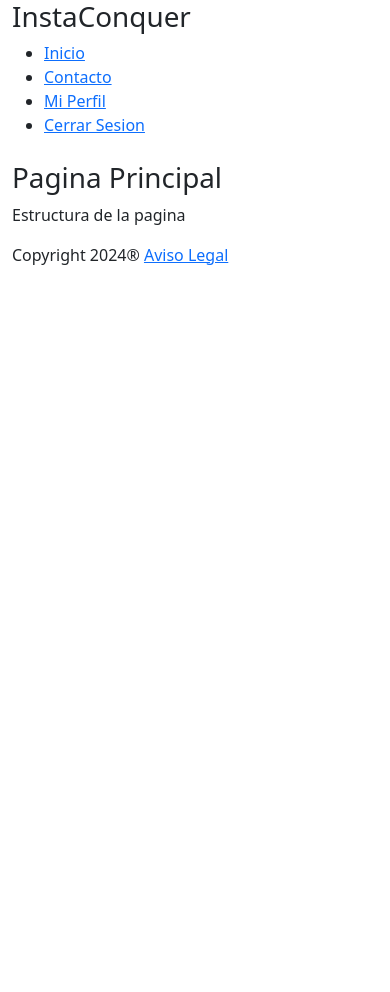
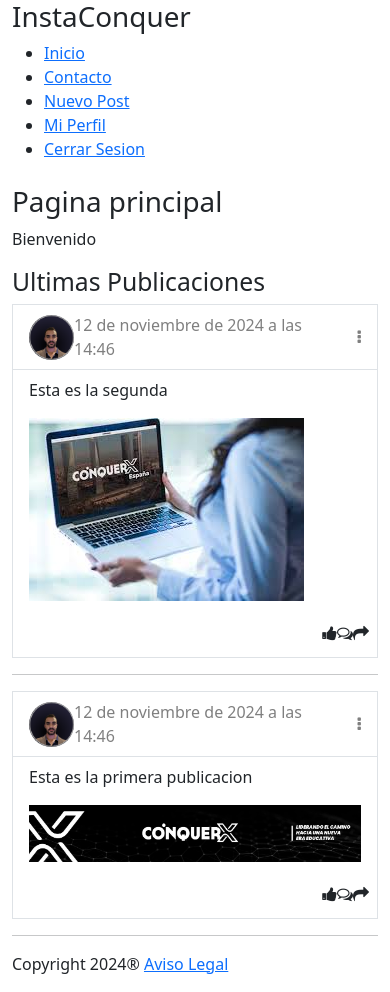
Before and after one commit to alxserrano93/IG-Proyect, a Django app: page / in a window 390 px wide. Before the commit the page ends 265 px from the top, so only its background shows below. Run offline with Django 5.2, Linux system fonts and the light colour scheme; a user stored in the database is signed in; data comes from the database, SQL or seed files in the repository; both versions use the stored data as it was after the commit.

Commit message:
Adding Posts to the app and resources for templates bootstrap

```diff
--- a/instagram/settings.py
+++ b/instagram/settings.py
@@ -1,5 +1,6 @@
 
 from pathlib import Path
+from django.urls import reverse_lazy
 
 # Build paths inside the project like this: BASE_DIR / 'subdir'.
 BASE_DIR = Path(__file__).resolve().parent.parent
@@ -121,3 +122,6 @@ DEFAULT_AUTO_FIELD = 'django.db.models.BigAutoField'
 
 CRISPY_ALLOWED_TEMPLATE_PACK = 'bootstrap5'
 CRISPY_TEMPLATE_PACK = 'bootstrap5'
+
+
+LOGIN_URL= reverse_lazy('login') #para que redirijana login cuando quiere hacer acciones de usuario
--- a/instagram/templates/_includes/_header.html
+++ b/instagram/templates/_includes/_header.html
@@ -11,6 +11,7 @@
                 {% endif %}
                 <li><a href="{% url 'contact' %}">Contacto</a></li>
                 {% if request.user.is_authenticated %}
+                 <li><a href="{% url 'post_create' %}">Nuevo Post</a></li>
                  <li><a href="{% url 'profile_detail' request.user.profile.pk %}">Mi Perfil</a></li>
                  <li><a href="{% url 'logout' %}">Cerrar Sesion</a></li>
 
--- /dev/null
+++ b/instagram/templates/_includes/posts/_post.html
@@ -0,0 +1,16 @@
+<article>
+    <div class="bg-white border mt-2">
+    <div>
+        <div class="d-flex flex-row justify-content-between align-items-center p-2 border-bottom">
+            <div class="d-flex flex-row align-items-center feed-text px-2"><img class="rounded-circle" src="{{ post.user.profile.profile_picture.url }}" width="45">
+                <div class="d-flex flex-column flex-wrap ml-2"><span class="font-weight-bold">{{ post.user.first_name }}</span><span class="text-black-50 time">{{ post.created_at }}</span></div>
+            </div>
+            <div class="feed-icon px-2"><i class="fa fa-ellipsis-v text-black-50"></i></div>
+        </div>
+    </div>
+    <div class="p-2 px-3"><span>{{ post.caption }}</span></div>
+    <div class="feed-image p-2 px-3">
+      <img class="img-fluid img-responsive" src="{{ post.image.url }}">
+    </div>
+    <div class="d-flex justify-content-end socials p-2 py-3"><i class="fa fa-thumbs-up"></i><i class="fa fa-comments-o"></i><i class="fa fa-share"></i></div>
+  </article>
--- a/instagram/templates/general/home.html
+++ b/instagram/templates/general/home.html
@@ -7,7 +7,15 @@
     <div class="container">
         {% include '_includes/_messages.html' %}
 
-        <h1>Pagina Principal</h1>
-        <p>Estructura de la pagina</p>
+        <h1>Pagina principal</h1>
+        <p>Bienvenido</p>
+        <section>
+            <h2>Ultimas Publicaciones</h2>
+
+            {% for post in last_posts  %}
+                {% include '_includes/posts/_post.html' %}
+                <hr class="hr" />
+            {% endfor %}
+        </section>
     </div>
 {% endblock  %}
--- a/instagram/templates/general/layout.html
+++ b/instagram/templates/general/layout.html
@@ -6,6 +6,7 @@
 
     <title>{% block head_title %}Titulo base{% endblock head_title %}</title>
     <link href="https://cdn.jsdelivr.net/npm/bootstrap@5.3.3/dist/css/bootstrap.min.css" rel="stylesheet" integrity="sha384-QWTKZyjpPEjISv5WaRU9OFeRpok6YctnYmDr5pNlyT2bRjXh0JMhjY6hW+ALEwIH" crossorigin="anonymous">
+    <link rel="stylesheet" href="https://cdnjs.cloudflare.com/ajax/libs/font-awesome/4.7.0/css/font-awesome.min.css">
 </head>
 
 <body>
--- a/instagram/urls.py
+++ b/instagram/urls.py
@@ -4,6 +4,7 @@ from django.urls import path
 from .views import HomeView, LoginView, RegisterView, ContactView, LegalView, logout_view, ProfileDetailView, ProfileUpdateView
 from django.conf.urls.static import static
 from django.conf import settings
+from posts.views import PostCreateView
 
 
 urlpatterns = [
@@ -14,6 +15,7 @@ urlpatterns = [
     path('contact/', ContactView.as_view(), name = 'contact'),
     path('profile/<pk>/', ProfileDetailView.as_view(), name = 'profile_detail'),
     path('profile/update/<pk>/', ProfileUpdateView.as_view(), name='profile_update'),
+    path('posts/create/', PostCreateView.as_view(), name='post_create'),
     path('legal/', LegalView.as_view(), name = 'legal'),
 
 
--- a/instagram/views.py
+++ b/instagram/views.py
@@ -6,14 +6,24 @@ from django.contrib.auth.models import User
 from django.contrib import messages
 from django.contrib.auth import login, authenticate, logout
 
+from django.contrib.auth.decorators import login_required #login required para las urls que solo son de usuario registrado
+from django.utils.decorators import method_decorator
+
 from django.urls import reverse_lazy, reverse
 from .forms import RegistrationForm, LoginForm
 from profiles.models import UserProfile
+from posts.models import Post
 
 
 class HomeView(TemplateView):
     template_name = "general/home.html"
 
+    #Mostrar las 5 ultimas publicaicones en plantilla
+    def get_context_data(self, **kwargs):
+        context = super().get_context_data(**kwargs)
+        last_posts = Post.objects.all().order_by('-created_at')[:5]
+        context['last_posts'] = last_posts
+        return context
 
 
 class LoginView(FormView):
@@ -61,6 +71,7 @@ class ContactView(TemplateView):
 
 
 
+@method_decorator(login_required, name='dispatch')
 class ProfileDetailView(DetailView):
     model = UserProfile
     template_name = "general/profile_detail.html"
@@ -68,6 +79,7 @@ class ProfileDetailView(DetailView):
 
 
 
+@method_decorator(login_required, name='dispatch')
 class ProfileUpdateView(UpdateView):
     model = UserProfile
     template_name = "general/profile_update.html"
@@ -82,6 +94,7 @@ class ProfileUpdateView(UpdateView):
 
 
 
+@method_decorator(login_required, name='dispatch')
 def logout_view(request):
     logout(request)
     messages.add_message(request, messages.INFO, "Se ha cerrado sesión correctamente.")
--- a/posts/models.py
+++ b/posts/models.py
@@ -3,11 +3,11 @@ from django.contrib.auth.models import User
 
 # Create your models here.
 class Post(models.Model):
-    user = models.ForeignKey(User, on_delete = models.CASCADE, related_name = 'posts')
-    image = models.ImageField(upload_to='posts/')
-    caption = models.TextField(max_length=500, blank=True)
-    created_at = models.DateTimeField(auto_now_add=True)
-    likes = models.ManyToManyField(User, related_name='liked_posts')
+    user = models.ForeignKey(User, on_delete = models.CASCADE, related_name = 'posts', verbose_name='Usuario')
+    image = models.ImageField(upload_to='posts_images/', verbose_name='Imagen')
+    caption = models.TextField(max_length=500, blank=True, verbose_name='Descripcion')
+    created_at = models.DateTimeField(auto_now_add=True, verbose_name='Fecha de Creacion')
+    likes = models.ManyToManyField(User, related_name='liked_posts', verbose_name='Likes')
 
     class Meta:
         verbose_name = 'Post'
```
Also changed, not shown: instagram/templates/general/profile_detail.html (+9 -0 lines), instagram/templates/posts/post_create.html (added, +24 -0 lines), posts/forms.py (added, +11 -0 lines), posts/views.py (+20 -0 lines), db.sqlite3, posts/migrations/0003_alter_post_caption_alter_post_created_at_and_more.py (added), posts/migrations/0004_alter_post_image.py (added), posts_images/conquer_x_cover.jpeg (added), posts_images/images.jpeg (added).
